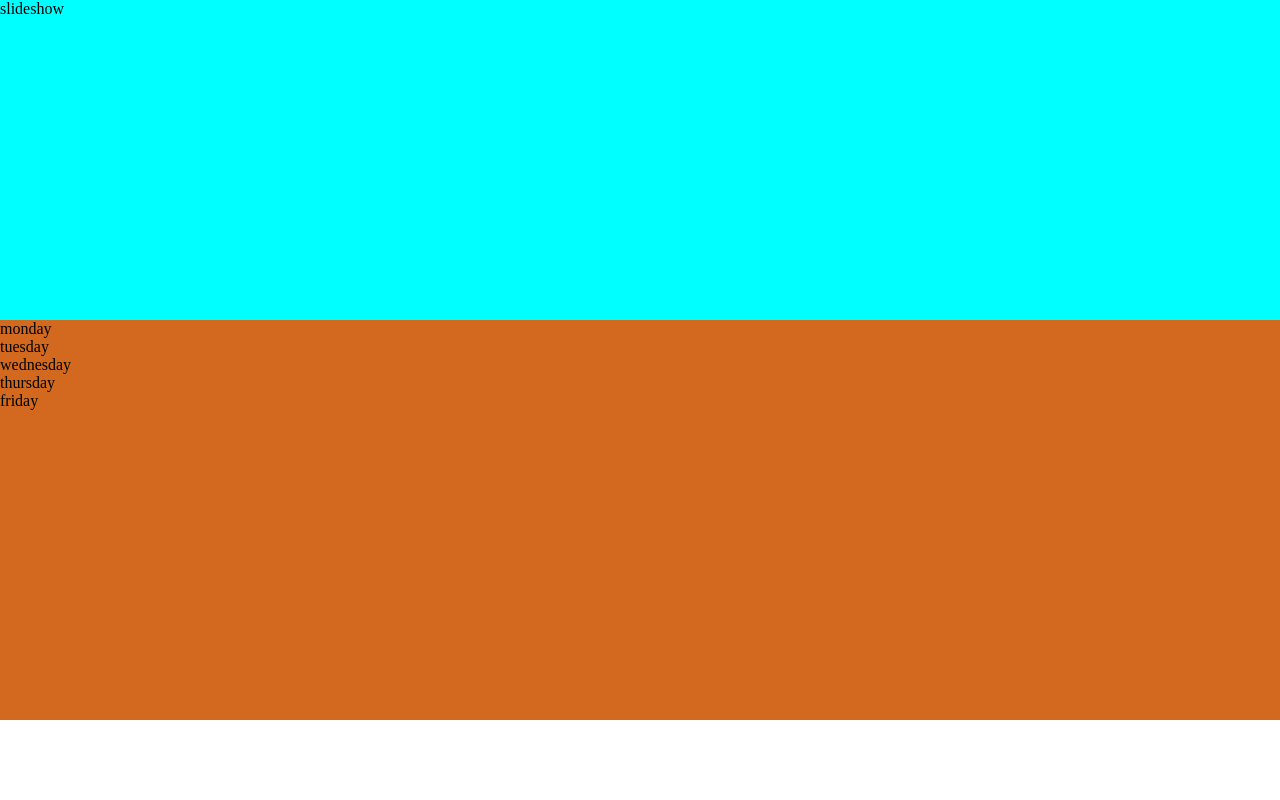
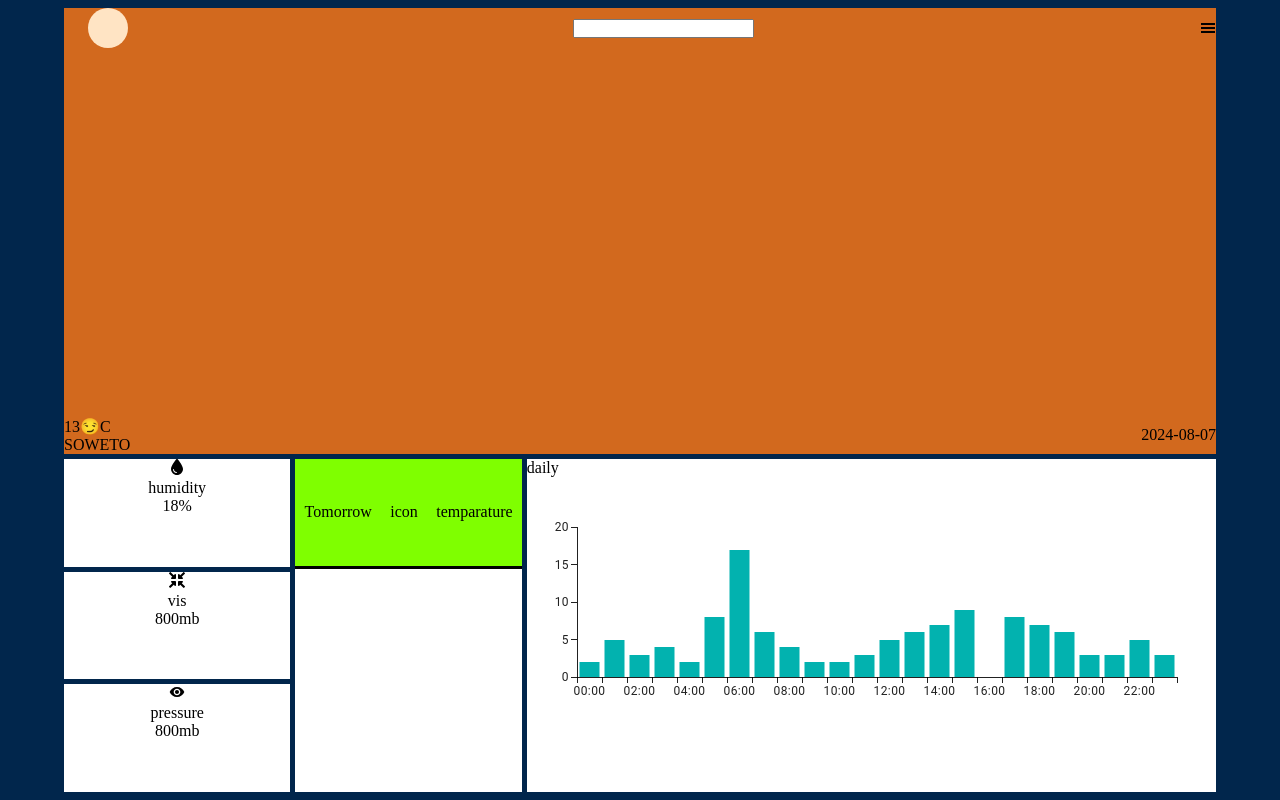
Before and after one commit to MandlakheM/weatherApp, a React (Vite) app: page / in a window 1280 px wide. Built offline with nearby package versions, Linux system fonts and the light colour scheme.

Commit message:
ui structure is there

```diff
--- a/index.html
+++ b/index.html
@@ -3,7 +3,7 @@
   <head>
     <meta charset="UTF-8" />
     <meta name="viewport" content="width=device-width, initial-scale=1.0" />
-    <title>WEATHER APP</title>
+    <title>Weather App</title>
   </head>
   <body>
     <div id="root"></div>
--- a/src/App.css
+++ b/src/App.css
@@ -0,0 +1,76 @@
+.container {
+  display: grid;
+  place-items: center;
+  width: 100dvw;
+  height: 100dvh;
+  background-color: #01264c;
+}
+
+.wrapper {
+  display: grid;
+  grid-template-columns: repeat(5, 1fr);
+  grid-template-rows: repeat(7, 1fr);
+  gap: 5px;
+  /* background-color: aqua; */
+  width: 90%;
+  height: 98%;
+}
+
+.main {
+  background-color: chocolate;
+  grid-column: span 5;
+  grid-row: span 4;
+  display: flex;
+  flex-direction: column;
+  justify-content: space-between;
+}
+
+.dailyStats {
+  grid-column: span 3;
+  grid-row: span 3;
+  background-color: white;
+}
+
+.futureDays {
+  grid-row: span 3;
+  background-color: white;
+  display: flex;
+  flex-direction: column;
+}
+
+.humadity,
+.visibility,
+.pressure{
+    background-color: white;
+    text-align: center;
+}
+
+.head {
+  width: 100%;
+  display: flex;
+  align-items: center;
+  justify-content: space-between;
+}
+
+.logo {
+  background-color: bisque;
+  width: 2.5rem;
+  height: 2.5rem;
+  border-radius: 50%;
+  margin-left: 1.5rem;
+}
+
+.temp {
+    display: flex;
+    justify-content: space-between;
+    align-items: center;
+}
+
+.dayCard{
+    display: flex;
+    justify-content: space-around;
+    align-items: center;
+    background-color:chartreuse;
+    height: 33%;
+    border-bottom: 3px black solid;
+}
--- a/src/App.jsx
+++ b/src/App.jsx
@@ -1,17 +1,109 @@
-import { useState } from 'react'
-import './App.css'
-import SlideShow from './components/slideshow/slideshow.jsx'
-import DaysWeather from './components/daysweather/daysweather.jsx'
+import { useState } from "react";
+import "./App.css";
+import { GiHamburgerMenu } from "react-icons/gi";
+import { FaDroplet } from "react-icons/fa6";
+import { FaCompressArrowsAlt } from "react-icons/fa";
+import { MdRemoveRedEye } from "react-icons/md";
+import { MdOutlineWbSunny } from "react-icons/md";
+import * as React from "react";
+import { BarChart } from "@mui/x-charts/BarChart";
 
 function App() {
-
-
   return (
     <>
-    <SlideShow/>
-    <DaysWeather/>
+      <div className="container">
+        <div className="wrapper">
+          <div className="main">
+            <header className="head">
+              <div className="logo"></div>
+              <div className="search">
+                <input type="text" name="" id="" />
+              </div>
+              <GiHamburgerMenu />{" "}
+            </header>
+            <div className="temp">
+              <div className="currentTemp">
+                <p>13😏C</p>
+                <p>SOWETO</p>
+              </div>
+              <div className="date">
+                <p>2024-08-07</p>
+              </div>
+            </div>
+          </div>
+          <div className="humadity">
+            <FaDroplet />
+            <p>humidity</p>
+            <p>18%</p>
+          </div>
+          <div className="futureDays">
+            <div className="dayCard">
+              <p>Tomorrow</p>
+              <p>icon</p>
+              <p>temparature</p>
+            </div>
+          </div>
+          <div className="dailyStats">
+            <p>daily</p>
+            <BarChart
+              xAxis={[
+                {
+                  id: "barCategories",
+                  data: [
+                    "00:00",
+                    "01:00",
+                    "02:00",
+                    "03:00",
+                    "04:00",
+                    "05:00",
+                    "06:00",
+                    "07:00",
+                    "08:00",
+                    "09:00",
+                    "10:00",
+                    "11:00",
+                    "12:00",
+                    "13:00",
+                    "14:00",
+                    "15:00",
+                    "16:00",
+                    "17:00",
+                    "18:00",
+                    "19:00",
+                    "20:00",
+                    "21:00",
+                    "22:00",
+                    "23:00",
+                  ],
+                  scaleType: "band",
+                },
+              ]}
+              series={[
+                {
+                  data: [
+                    2, 5, 3, 4, 2, 8, 17, 6, 4, 2, 2, 3, 5, 6, 7, 9, 0, 8, 7, 6,
+                    3, 3, 5, 3,
+                  ],
+                },
+              ]}
+              width={700}
+              height={250}
+            />
+          </div>
+          <div className="visibility">
+            <FaCompressArrowsAlt />
+            <p>vis</p>
+            <p>800mb</p>
+          </div>
+          <div className="pressure">
+            <MdRemoveRedEye />
+            <p>pressure</p>
+            <p>800mb</p>
+          </div>
+        </div>
+      </div>
     </>
-  )
+  );
 }
 
-export default App
+export default App;
--- a/src/components/slideshow/slideshow.css
+++ /dev/null
@@ -1,5 +0,0 @@
-.container{
-    background-color: aqua;
-    width: 100dvw;
-    height: 40dvh;
-}
```
Also changed, not shown: package.json (+6 -1 lines), 1 other file (tests, documents, lock files or other folders).
